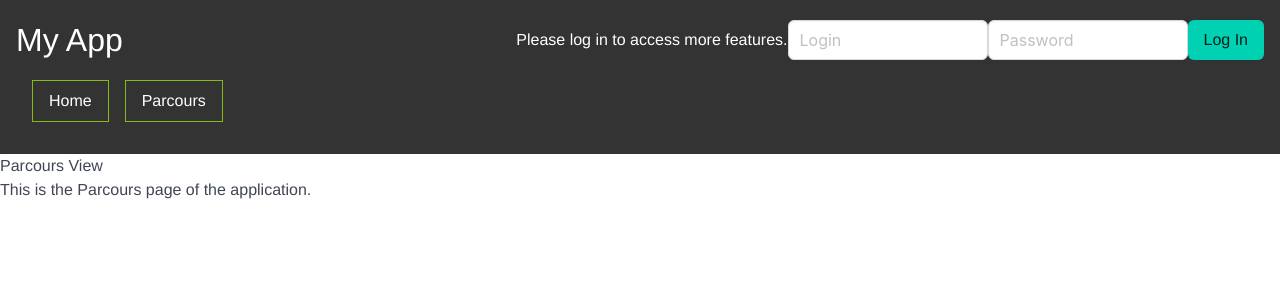
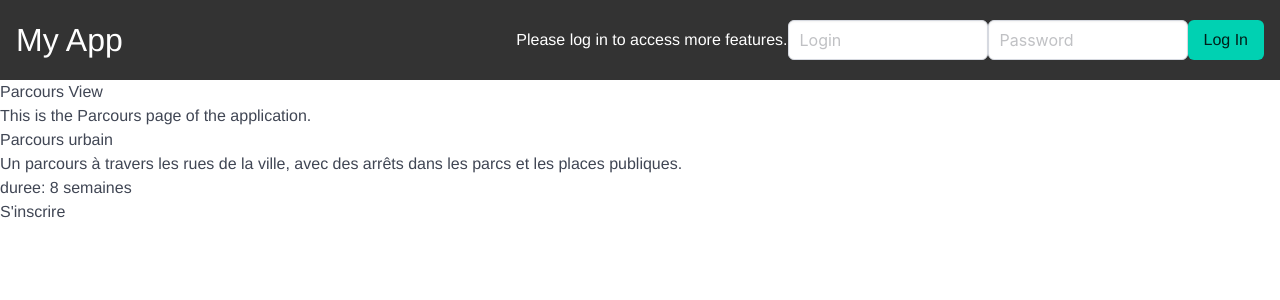
Before and after one commit to James-byds/pwa_courir, a Vue app: page /parcours in a window 1280 px wide. Shown: the top 300 px of the page. Built offline with nearby package versions, Linux system fonts and the light colour scheme.

Commit message:
Add_checkin_parcours

```diff
--- /dev/null
+++ b/src/components/IndivParcours.vue
@@ -0,0 +1,17 @@
+<script setup>
+import { defineProps } from 'vue'
+
+const props = defineProps({
+  parcours: {
+    type: Object,
+    required: true,
+  },
+})
+
+console.log('parcours props:', props.parcours)
+</script>
+
+<template>
+  <h2>Parcours Details</h2>
+  {{ props.parcours.name }} - {{ props.parcours.description }}
+</template>
--- a/src/components/sub_components/MainNav.vue
+++ b/src/components/sub_components/MainNav.vue
@@ -1,17 +1,23 @@
 <script setup>
 import { computed } from 'vue'
 import { useRouter } from 'vue-router'
+import { useUserStore } from '@/stores/users'
+
+const UserStore = useUserStore()
+const currentUser = computed(() => UserStore.currentUser)
 
 const router = useRouter()
+const currentRoute = computed(() => router.currentRoute.value)
 </script>
 
 <template>
-  <nav class="main-nav">
+  <nav class="main-nav" v-if="currentUser">
     <router-link
       v-for="route in router.getRoutes()"
       :key="route.name"
       :to="route.path"
       class="main-nav__links"
+      :class="{ 'main-nav__links--active': route.path === currentRoute.path }"
       >{{ route.name }}</router-link
     >
   </nav>
@@ -33,6 +39,12 @@ const router = useRouter()
     transition: all var(--transition-speed) ease;
     border: 1px solid var(--border-color);
     padding: 0.5rem 1rem;
+    &--active {
+      background: var(--primary-color);
+      border-radius: 5px;
+      color: white;
+      font-weight: bold;
+    }
     &:hover {
       text-decoration: underline;
       color: #ddd;
--- a/src/components/sub_components/UserLogin.vue
+++ b/src/components/sub_components/UserLogin.vue
@@ -11,7 +11,7 @@ const password = ref('')
 
 <template>
   <section class="user-login" v-if="currentUser">
-    <span class="user-login__label">Logged in as: {{ currentUser }}</span>
+    <span class="user-login__label">Logged in as: {{ currentUser.login }}</span>
     <button @click="UserStore.logout()" class="button is-danger">Log Out</button>
   </section>
   <section class="user-login" v-else>
--- a/src/stores/parcours.js
+++ b/src/stores/parcours.js
@@ -7,41 +7,26 @@ export const useParcoursStore = defineStore('Parcours', {
   state: () => ({
     parcours: [
       {
-        _id: '1',
-        name: 'Parcours 1',
-        description: 'Description du parcours 1',
-        semaines: {
+        //parcours 0
+        _id: 0,
+        name: 'Parcours urbain',
+        description:
+          'Un parcours à travers les rues de la ville, avec des arrêts dans les parcs et les places publiques.',
+        duree: '8 semaines',
+        coureurs: [],
+        deroulement: {
           semaine1: {
-            jour1: { duree: 20, type: 'endurance',
-              etapes: {
-                echauffement: 10,
-                endurance: 5,
-                retourAuCalme: 5,
-              }
-             },
-            jour2: { duree: 20, type: 'fractionné',
-              etapes: {
-                echauffement: 10,
-                endurance: 5,
-                retourAuCalme: 5,
-              }
-             },
-            jour3: { duree: 20, type: 'longue',
-              etapes: {
-                echauffement: 10,
-                endurance: 5,
-                retourAuCalme: 5,
-              }
-             },
+            jour1: {
+              distance: 5, // in km
+            },
           },
-        }
-      }
-
+        },
+      },
     ],
     currentParcours: null,
   }),
   getters: {
-    allParcourss: (state) => state.parcours,
+    allParcours: (state) => state.parcours,
   },
   actions: {},
 })
--- a/src/stores/users.js
+++ b/src/stores/users.js
@@ -25,7 +25,7 @@ export const useUserStore = defineStore('user', {
       const user = this.users.find((u) => u.login === login && u.password === password)
       console.log(user)
       if (user) {
-        this.currentUser = user.login
+        this.currentUser = user
         console.log(this.currentUser)
         return true
       }
--- a/src/views/ParcoursView.vue
+++ b/src/views/ParcoursView.vue
@@ -1,5 +1,21 @@
 <script setup>
+import { computed } from 'vue'
+//components and stores
 import GlobalHeader from '@/components/GlobalHeader.vue'
+import IndivParcours from '@/components/IndivParcours.vue'
+import { useParcoursStore } from '@/stores/parcours'
+const ParcoursStore = useParcoursStore()
+import { useUserStore } from '@/stores/users'
+const UserStore = useUserStore()
+
+//computed
+const currentUser = computed(() => UserStore.currentUser)
+const allParcours = computed(() => ParcoursStore.allParcours)
+
+const inscrire = (parcours, user) => {
+  console.log('Inscription request for parcours:', parcours)
+  console.log('Inscription request for user:', user)
+}
 </script>
 
 <template>
@@ -7,5 +23,17 @@ import GlobalHeader from '@/components/GlobalHeader.vue'
   <main class="parcours">
     <h1>Parcours View</h1>
     <p>This is the Parcours page of the application.</p>
+    <section v-if="allParcours">
+      <ol>
+        <li v-for="parcours in allParcours" :key="parcours.id">
+          <!--INFOS GENERALES DU PARCOURS-->
+          <h2>{{ parcours.name }}</h2>
+          <p>{{ parcours.description }}</p>
+          <p>duree: {{ parcours.duree }}</p>
+          <button @click.prevent="inscrire(parcours._id, currentUser._id)">S'inscrire</button>
+        </li>
+      </ol>
+    </section>
+    <p v-else="!allParcours">fetch foiré</p>
   </main>
 </template>
```
